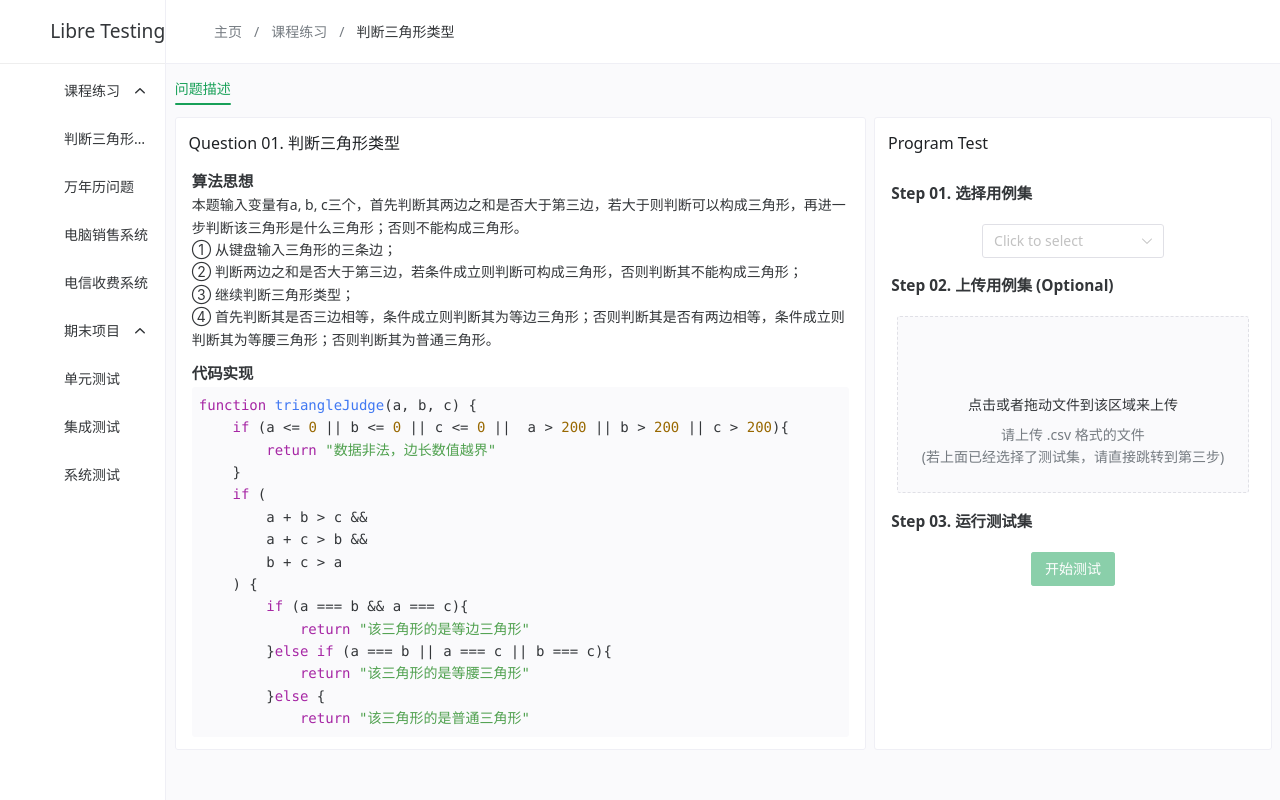
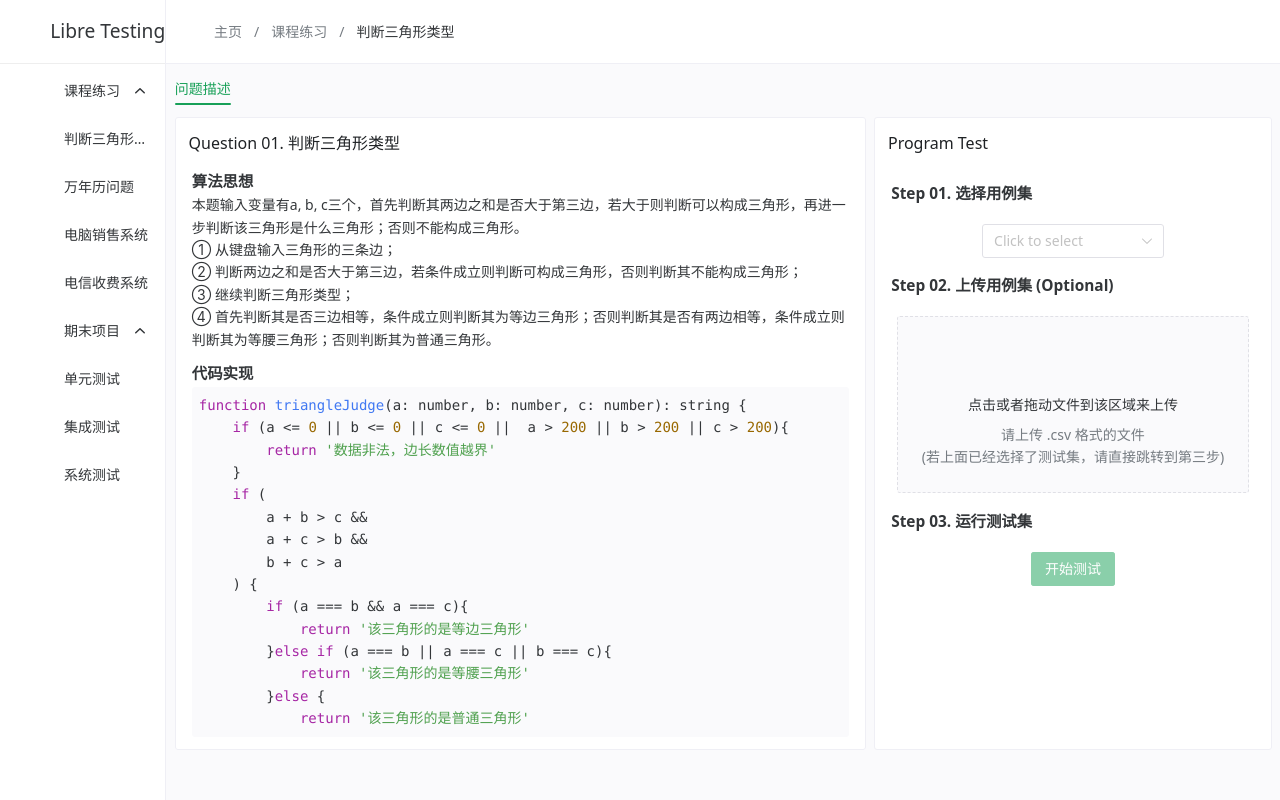
Before and after one commit to 3fuyang/libre-testing, a Vue app: page /triangle-judge in a window 1280 px wide. Built offline with nearby package versions, Linux system fonts and the light colour scheme; some icons are missing.

Commit message:
修改页面上展示代码为TypeScrip版本的代码

```diff
--- a/src/views/exercise/CalendarProblem.vue
+++ b/src/views/exercise/CalendarProblem.vue
@@ -63,7 +63,7 @@ const options = [
   }
 ]
 
-const code = `function calendarProblem(year, month, day) {
+const code = `function calendarProblem(year: number, month: number, day: number): string {
     if (year < 1900 || year > 2100) {
         return "年份数值越界"
     }
@@ -79,7 +79,7 @@ const code = `function calendarProblem(year, month, day) {
     return tomorrowDate.getFullYear() + "/" + (tomorrowDate.getMonth()+ 1) + "/" + tomorrowDate.getDate()
 }
 
-function getMonthDays(year, month) {
+function getMonthDays(year: number, month: number): number {
     let thisDate = new Date(year, month, 0); //当天数为0时，js会自动处理为上一月的最后一天
     return thisDate.getDate();
 }`
--- a/src/views/exercise/ComputerSelling.vue
+++ b/src/views/exercise/ComputerSelling.vue
@@ -41,7 +41,7 @@ const options = [
   }
 ]
 
-const code = `function computerSelling(host, monitor, peripheral) {
+const code = `function computerSelling(host: number, monitor: number, peripheral: number): string {
     if (host == -1) {
         return "系统开始统计月度销售额"
     }
@@ -60,11 +60,11 @@ const code = `function computerSelling(host, monitor, peripheral) {
 
     let totalSales = host * 25 + monitor * 30 + peripheral * 45;
     if (totalSales <= 1000) {
-        return totalSales * 0.1
+        return String(totalSales * 0.1)
     } else if (totalSales <= 1800) {
-        return totalSales * 0.15
+        return String(totalSales * 0.15)
     } else {
-        return totalSales * 0.2
+        return String(totalSales * 0.2)
     }
 }`
 </script>
--- a/src/views/exercise/TriangleJudge.vue
+++ b/src/views/exercise/TriangleJudge.vue
@@ -63,9 +63,9 @@ const options = [
   }
 ]
 
-const code = `function triangleJudge(a, b, c) {
+const code = `function triangleJudge(a: number, b: number, c: number): string {
     if (a <= 0 || b <= 0 || c <= 0 ||  a > 200 || b > 200 || c > 200){
-        return "数据非法，边长数值越界"
+        return '数据非法，边长数值越界'
     }
     if (
         a + b > c &&
@@ -73,14 +73,14 @@ const code = `function triangleJudge(a, b, c) {
         b + c > a
     ) {
         if (a === b && a === c){
-            return "该三角形的是等边三角形"
+            return '该三角形的是等边三角形'
         }else if (a === b || a === c || b === c){
-            return "该三角形的是等腰三角形"
+            return '该三角形的是等腰三角形'
         }else {
-            return "该三角形的是普通三角形"
+            return '该三角形的是普通三角形'
         }
     } else {
-        return "所给三边数据不能构成三角形"
+        return '所给三边数据不能构成三角形'
     }
 }`
 </script>
```
